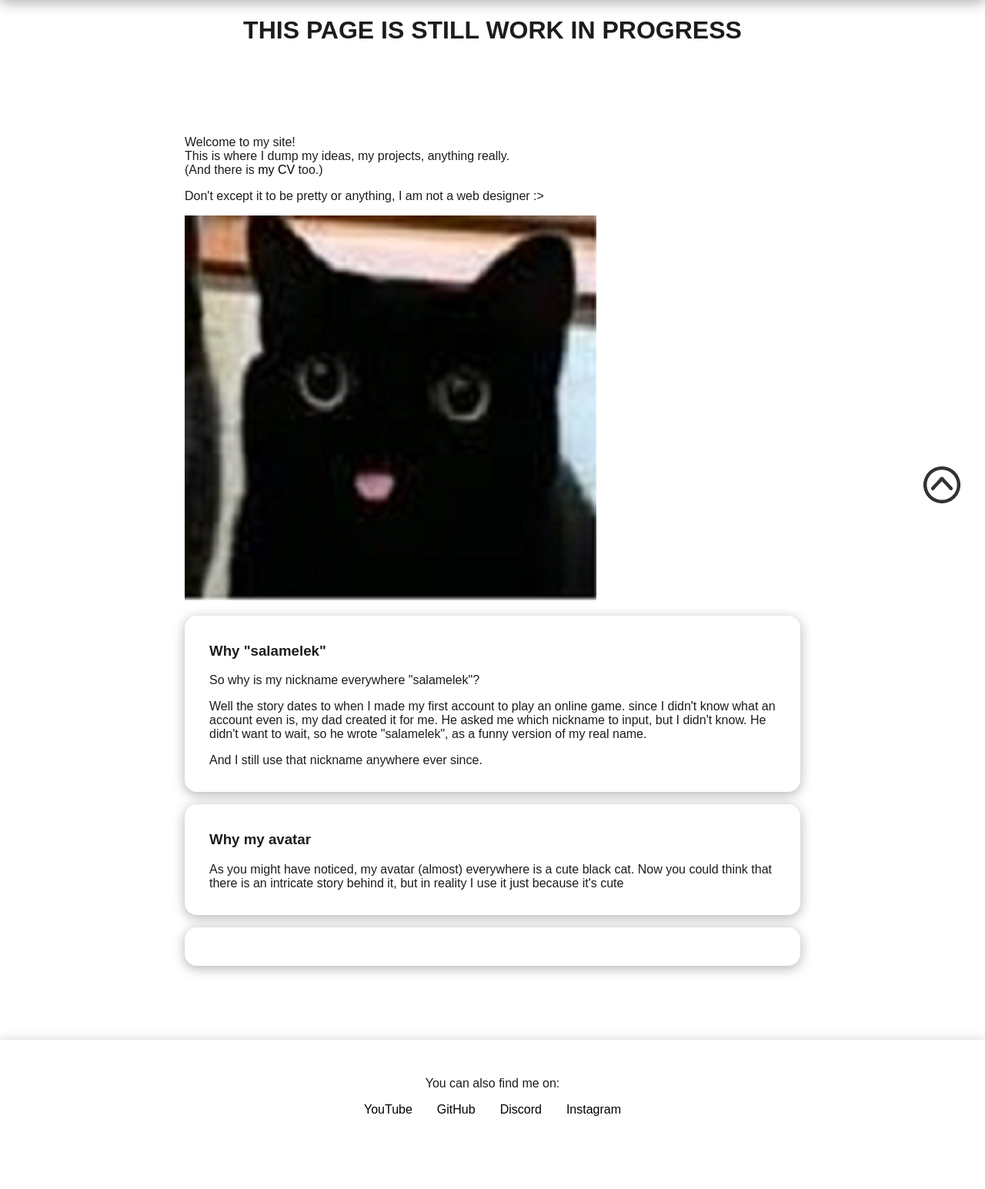
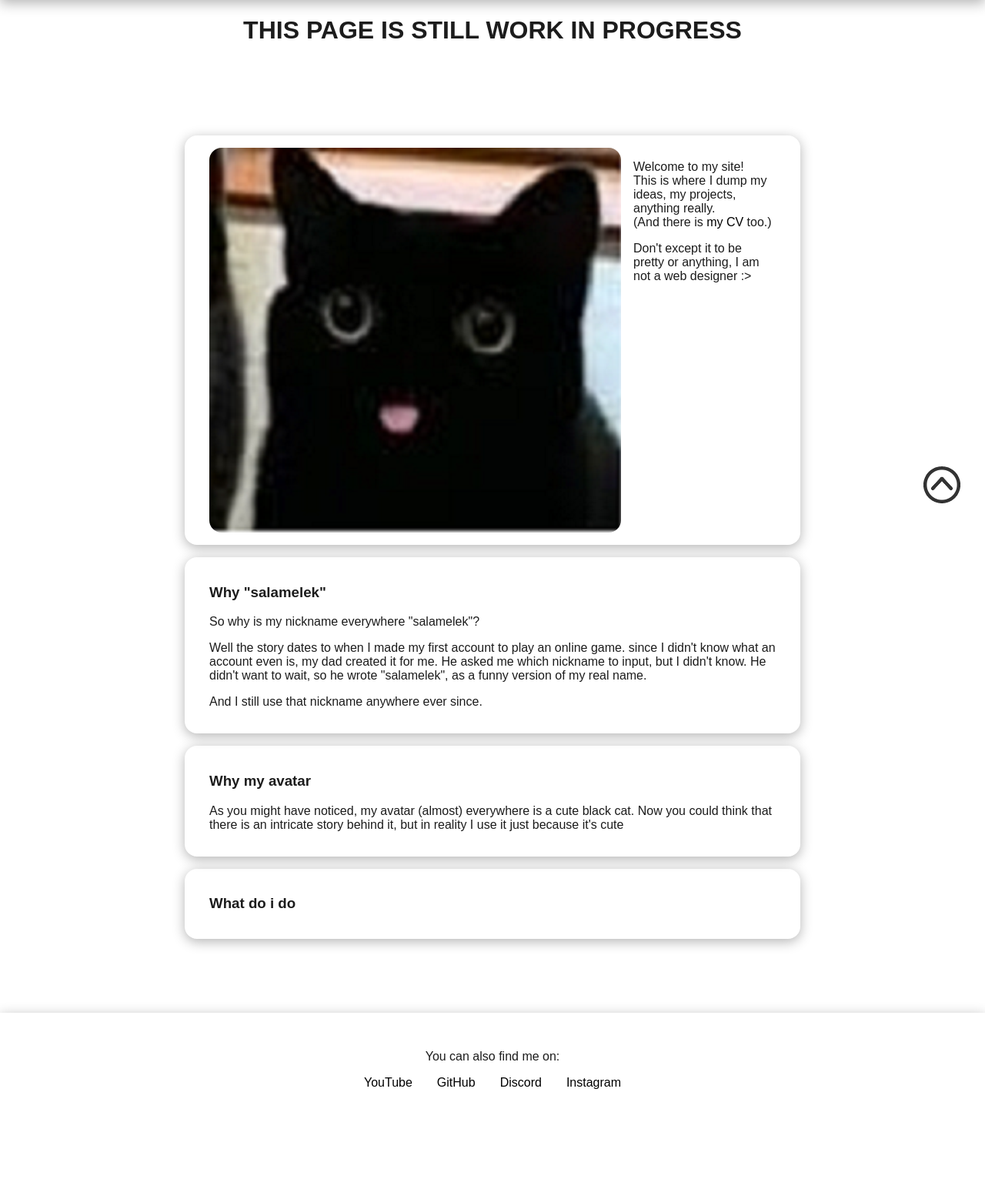
Before and after one commit to salamelek/personal_website, a PHP site: page / in a window 1280 px wide. Shown: the part 114-1659 px from the top of the page at 77% size. After the commit the page ends 1529 px from the top, so only its background shows below. Run offline with PHP 8.4, Linux system fonts and the light colour scheme.

Commit message:
footer work

```diff
--- a/css/style.css
+++ b/css/style.css
@@ -152,7 +152,14 @@ nav {
 /*HEADER*/
 
 header {
+    display: grid;
+    grid-gap: 1em;
+    grid-template-columns: auto auto;
+    border-radius: 1em;
+}
 
+header img {
+    border-radius: 1em;
 }
 
 /*INDEX CARDS*/
@@ -365,11 +372,10 @@ footer p {
 
 footer ul {
     list-style: none;
-    display: flex;
+    padding: 0;
+    display: grid;
+    grid-template-columns: auto auto;
     justify-content: center;
-    height: 1em;
-    padding-bottom: 3em;
-    padding-left: 0;
 }
 
 footer ul li {
@@ -384,7 +390,6 @@ footer ul li {
     content: "";
     position: absolute;
     background: var(--text-color);
-
     height: 3px;
     width: 100%;
     bottom: -5px;
@@ -459,7 +464,6 @@ html {
         background: rgba(0, 0, 0, 0.1);
         transform: scale(1.05);
         transition: var(--delay-short);
-        color: var(--text-color);
     }
 
     .skills-card:hover {
@@ -485,13 +489,19 @@ html {
     }
 
     .footer-link:hover {
-        transform: scale(1.05);
+        ;
         transition: var(--delay-short);
     }
 
     .footer-link:hover::after {
         transform: translateX(-100%) scale(1);
         transition: var(--delay-short);
+    }
+}
+
+@media screen and (min-width: 30em) {
+    footer ul {
+        grid-auto-flow: column;
     }
 }
 
--- a/index.html
+++ b/index.html
@@ -49,7 +49,8 @@
     </div>
     <main>
         <div class="main-wrapper">
-            <header>
+            <header class="index-card shadow">
+                <img src="./images/CATTT.png" alt="my avatar">
                 <div>
                     <p>
                         Welcome to my site!<br>
@@ -60,7 +61,6 @@
                         Don't except it to be pretty or anything, I am not a web designer :>
                     </p>
                 </div>
-                <img src="./images/CATTT.png" alt="my avatar">
             </header>
             <section class="index-card shadow">
                 <h3>Why "salamelek"</h3>
@@ -79,7 +79,7 @@
                 <p>As you might have noticed, my avatar (almost) everywhere is a cute black cat. Now you could think that there is an intricate story behind it, but in reality I use it just because it's cute</p>
             </section>
             <section class="index-card shadow">
-                <h3></h3>
+                <h3>What do i do</h3>
             </section>
         </div>
     </main>
@@ -90,16 +90,16 @@
         <p class="grid-col-span-4">You can also find me on:</p>
         <ul>
             <li>
-                <a href="https://www.youtube.com/channel/UC0oz1YrYladRIsscDr7nIRQ" class="cool-link">YouTube</a>
+                <a href="https://www.youtube.com/channel/UC0oz1YrYladRIsscDr7nIRQ" class="footer-link">YouTube</a>
             </li>
             <li>
-                <a href="https://github.com/salamelek/" class="cool-link">GitHub</a>
+                <a href="https://github.com/salamelek/" class="footer-link">GitHub</a>
             </li>
             <li>
-                <a href="" class="cool-link">Discord</a>
+                <a href="" class="footer-link">Discord</a>
             </li>
             <li>
-                <a href="" class="cool-link">Instagram</a>
+                <a href="" class="footer-link">Instagram</a>
             </li>
         </ul>
     </footer>
```
